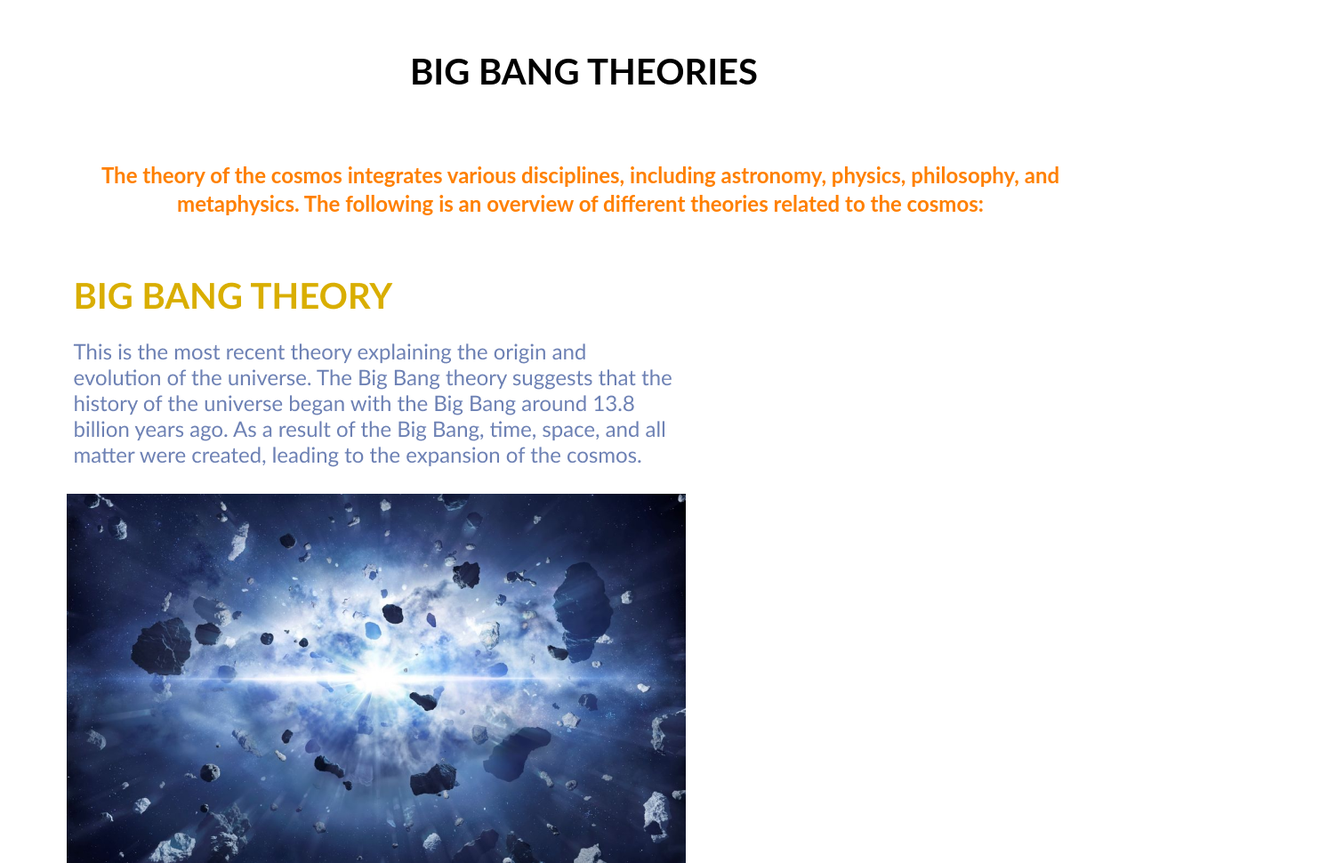
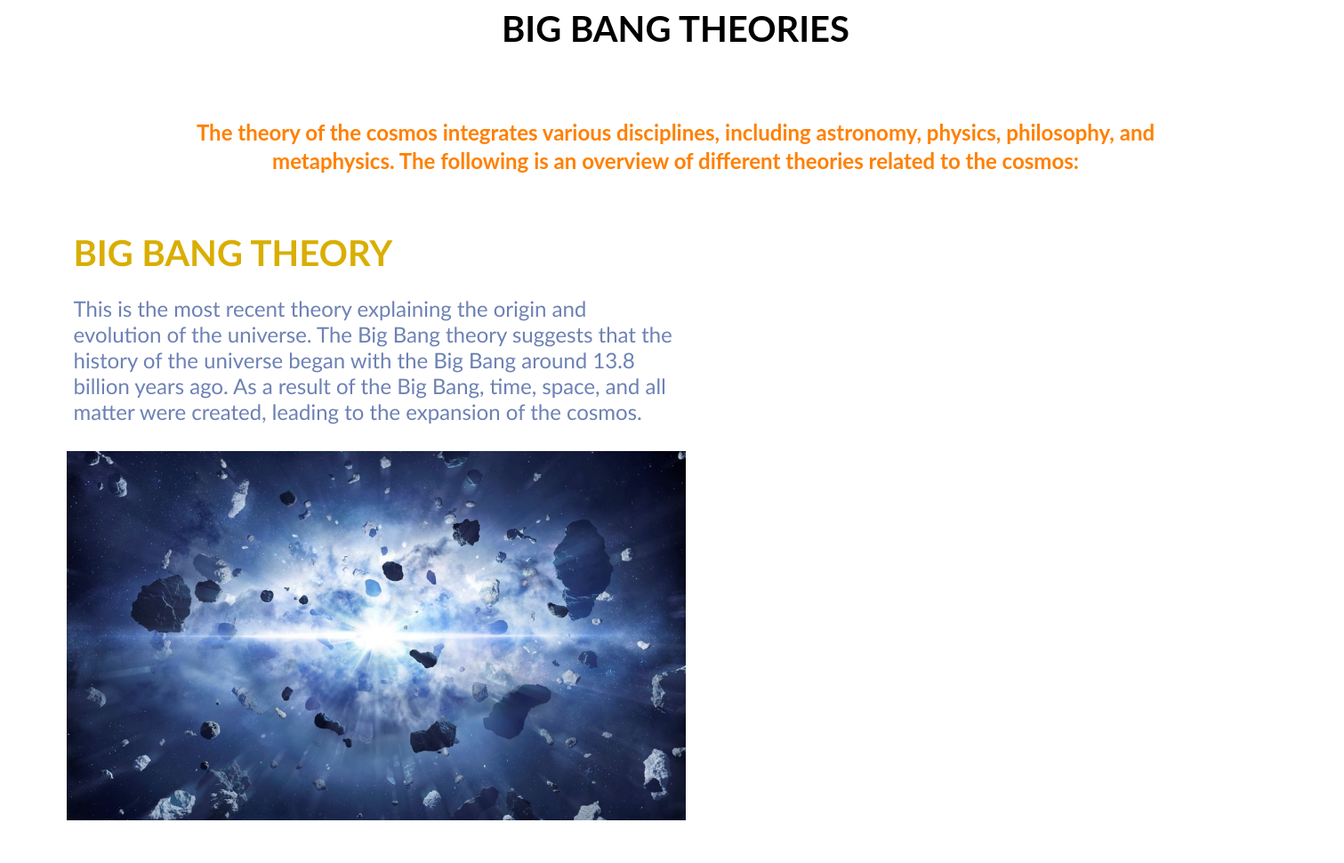
Before and after one commit to plssu/css1-3, a plain HTML site: page index.html in a window 1280 px wide. Shown: the top 970 px of the page at 89% size, 1511 px wide, since content can reach past the window. Drawn offline with Linux system fonts and the light colour scheme.

Commit message:
All is done ! ! !

```diff
--- a/styles/main.css
+++ b/styles/main.css
@@ -1,15 +1,14 @@
 #main {
     display: inline-block;
     text-align: center;
-    width: 1289px;
+    width: 1503px;
     height: 2362px;
 }
 
 #bang {
     display: inline-block;
     margin-top: 48px;
-    margin-left: 208px;
-    margin-right: 200px;
+    margin: 0 auto;
     margin-bottom: 53px;
     font-family: 'Lato';
     font-size: 40px;
```
